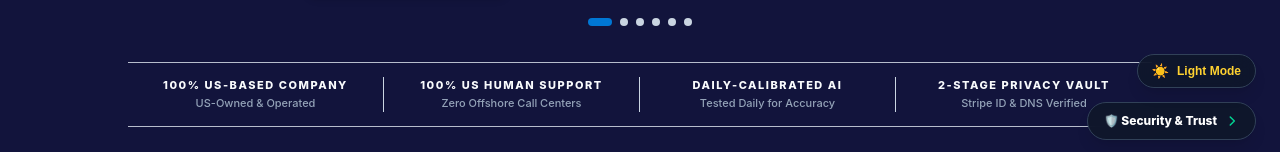
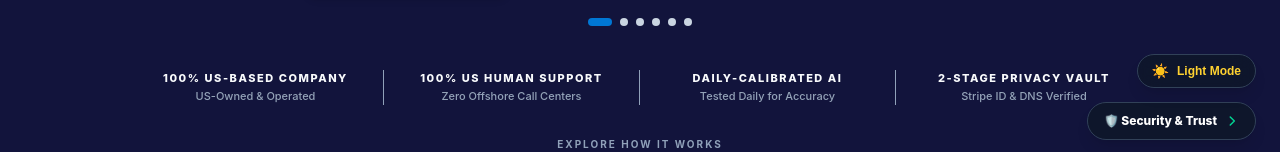
Before and after one commit to SpecialSauceIO/secure-job-board, a Next.js app: page / in a window 1280 px wide. Shown: the part 636-788 px from the top of the page. Built offline with nearby package versions, Linux system fonts and the light colour scheme; no server answers.

Commit message:
Remove horizontal borders from trust strip and use crisp white vertical dividers matching header

```diff
--- a/src/app/page.tsx
+++ b/src/app/page.tsx
@@ -296,7 +296,7 @@ export default function LandingPage() {
 
         {/* High-Visibility Operational Trust Strip — Frameless with Thin Vertical Dividers */}
         <div className="mt-9 w-full max-w-5xl z-20 relative">
-          <div className="grid grid-cols-2 lg:grid-cols-4 divide-y sm:divide-y-0 lg:divide-x divide-slate-300 dark:divide-slate-700/80 border-y border-slate-200/80 dark:border-slate-800/80 py-3.5">
+          <div className="grid grid-cols-2 lg:grid-cols-4 lg:divide-x divide-slate-400 dark:divide-white/70 py-2">
             <div className="px-4 py-1.5 lg:py-0 flex flex-col items-center justify-center text-center">
               <span className="text-[11px] font-extrabold text-slate-900 dark:text-slate-100 uppercase tracking-[0.14em]">
                 100% US-Based Company
--- a/src/components/PublicFooter.tsx
+++ b/src/components/PublicFooter.tsx
@@ -8,13 +8,13 @@ export function PublicFooter() {
         {/* Global Operational Provenance & Trust Bar — Frameless with Thin Vertical Borders */}
         <div className="flex flex-col lg:flex-row items-center justify-between gap-3 pb-6 border-b border-slate-200/80 text-xs">
           <div className="flex flex-wrap items-center justify-center lg:justify-start">
-            <span className="px-3.5 py-0.5 border-l border-r border-slate-300 text-[11px] font-extrabold uppercase tracking-[0.12em] text-slate-700">
+            <span className="px-3.5 py-0.5 border-l border-r border-slate-400 dark:border-white/70 text-[11px] font-extrabold uppercase tracking-[0.12em] text-slate-700 dark:text-slate-200">
               100% US-Based Company &amp; Operations
             </span>
-            <span className="px-3.5 py-0.5 border-r border-slate-300 text-[11px] font-extrabold uppercase tracking-[0.12em] text-slate-700">
+            <span className="px-3.5 py-0.5 border-r border-slate-400 dark:border-white/70 text-[11px] font-extrabold uppercase tracking-[0.12em] text-slate-700 dark:text-slate-200">
               100% US Human Support
             </span>
-            <span className="px-3.5 py-0.5 border-r border-slate-300 text-[11px] font-extrabold uppercase tracking-[0.12em] text-slate-700">
+            <span className="px-3.5 py-0.5 border-r border-slate-400 dark:border-white/70 text-[11px] font-extrabold uppercase tracking-[0.12em] text-slate-700 dark:text-slate-200">
               AI Tooling Calibrated Daily
             </span>
           </div>
```
